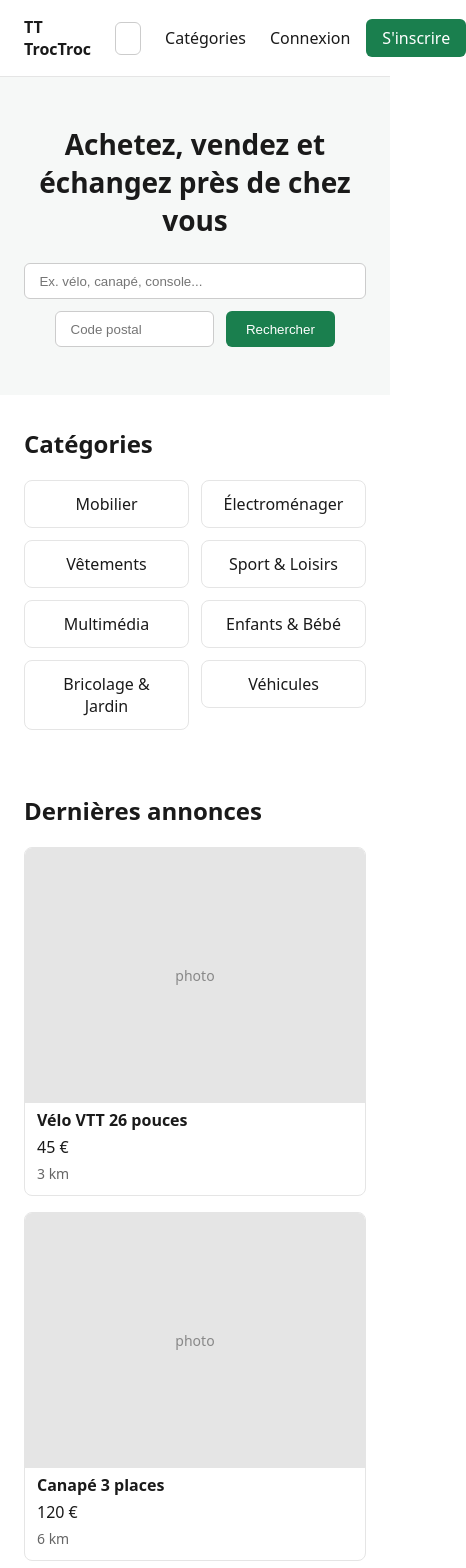
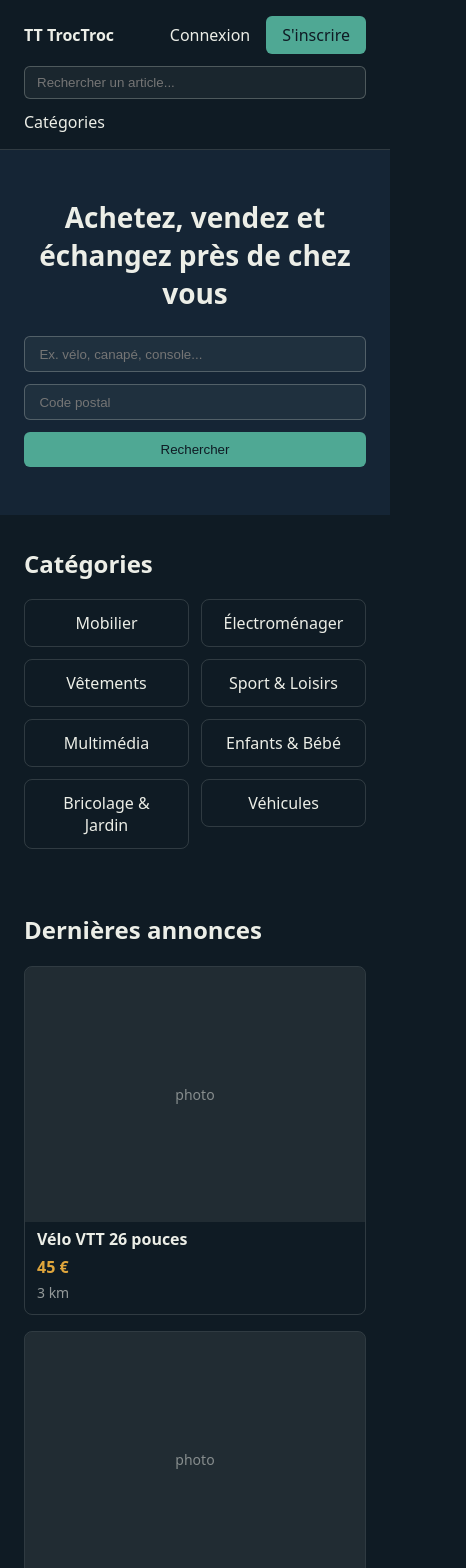
Before and after one commit to narimenOUHIDA/Troc-Troc, a SvelteKit app in the folder frontend/: page / in a window 390 px wide. Shown: the top 1568 px of the page, 466 px wide, since content can reach past the window. Built offline with nearby package versions, Linux system fonts and the light colour scheme.

Commit message:
style(frontend): appliquer la charte graphique et le responsive mobile-first
Couleurs de la charte graphique v1 (fond, papier, confiance, repère) et
passage du header + de la recherche du hero en mobile-first (empilés
sur petit écran, repassent en ligne à partir de 768px).

```diff
--- a/frontend/src/app.css
+++ b/frontend/src/app.css
@@ -1,36 +1,66 @@
+/* Charte graphique v1 (docs/conception/troctroc-sprint0-slides.html, slide "Charte graphique") :
+   fond sombre, texte clair, vert "Confiance" pour les actions, doré "Repère" pour les mises en avant.
+   Version 1, à affiner en Sprint 1. */
+:root {
+	--color-fond: #0f1b24;
+	--color-papier: #eceee7;
+	--color-confiance: #4fa894;
+	--color-repere: #e0a63c;
+}
+
+*,
+*::before,
+*::after {
+	box-sizing: border-box;
+}
+
 body {
 	margin: 0;
 	font-family:
 		system-ui,
 		-apple-system,
 		sans-serif;
-	color: #1a1a1a;
+	background: var(--color-fond);
+	color: var(--color-papier);
 }
 
+/* Mobile-first : sur petit écran le header s'empile en 3 lignes (logo+auth / recherche / nav) via
+   flex-wrap + order, pour garder de grandes zones tactiles sans faire tenir 4 blocs sur une seule ligne
+   étroite. À partir de 48rem (768px) il repasse sur une seule ligne (cf. media query en bas de fichier). */
 .site-header {
 	display: flex;
+	flex-wrap: wrap;
 	align-items: center;
-	gap: 1.5rem;
+	gap: 0.75rem 1.5rem;
 	padding: 1rem 1.5rem;
-	border-bottom: 1px solid #e5e5e5;
+	border-bottom: 1px solid rgba(236, 238, 231, 0.15);
 }
 
 .logo {
+	order: 1;
 	font-weight: 700;
 	text-decoration: none;
 	color: inherit;
 }
 
 .header-search {
-	flex: 1;
+	order: 3;
+	flex-basis: 100%;
 }
 
 .header-search input {
 	width: 100%;
-	max-width: 24rem;
+	max-width: none;
 	padding: 0.5rem 0.75rem;
-	border: 1px solid #ccc;
+	border: 1px solid rgba(236, 238, 231, 0.25);
 	border-radius: 0.375rem;
+	background: rgba(236, 238, 231, 0.05);
+	color: var(--color-papier);
+}
+
+.header-nav {
+	order: 4;
+	flex-basis: 100%;
 }
 
 .header-nav a {
@@ -39,6 +69,8 @@ body {
 }
 
 .header-auth {
+	order: 2;
+	margin-left: auto;
 	display: flex;
 	gap: 1rem;
 	align-items: center;
@@ -50,8 +82,8 @@ body {
 }
 
 .button-primary {
-	background: #1a7f4e;
-	color: #fff !important;
+	background: var(--color-confiance);
+	color: var(--color-fond) !important;
 	padding: 0.5rem 1rem;
 	border-radius: 0.375rem;
 }
@@ -59,7 +91,7 @@ body {
 .hero {
 	text-align: center;
 	padding: 3rem 1.5rem;
-	background: #f6f8f7;
+	background: #152535;
 }
 
 .hero h1 {
@@ -67,34 +99,29 @@ body {
 	font-size: 1.75rem;
 }
 
+/* Mobile-first : champs empilés en pleine largeur (grandes zones tactiles). Repasse en ligne
+   à partir de 48rem, cf. media query en bas de fichier. */
 .hero-search {
 	display: flex;
-	flex-wrap: wrap;
-	justify-content: center;
+	flex-direction: column;
 	gap: 0.75rem;
 }
 
 .hero-search input {
+	width: 100%;
 	padding: 0.6rem 0.9rem;
-	border: 1px solid #ccc;
+	border: 1px solid rgba(236, 238, 231, 0.25);
 	border-radius: 0.375rem;
-}
-
-.hero-search input[name='q'] {
-	flex: 1;
-	min-width: 16rem;
-}
-
-.hero-search input[name='codePostal'] {
-	width: 8rem;
+	background: rgba(236, 238, 231, 0.05);
+	color: var(--color-papier);
 }
 
 .hero-search button {
 	padding: 0.6rem 1.25rem;
 	border: none;
 	border-radius: 0.375rem;
-	background: #1a7f4e;
-	color: #fff;
+	background: var(--color-confiance);
+	color: var(--color-fond);
 	cursor: pointer;
 }
 
@@ -115,7 +142,7 @@ body {
 	margin: 0;
 	padding: 0;
 	display: grid;
-	grid-template-columns: repeat(auto-fill, minmax(10rem, 1fr));
+	grid-template-columns: repeat(auto-fill, minmax(8rem, 1fr));
 	gap: 0.75rem;
 }
 
@@ -123,7 +150,7 @@ body {
 	display: block;
 	padding: 0.75rem 1rem;
 	text-align: center;
-	border: 1px solid #e5e5e5;
+	border: 1px solid rgba(236, 238, 231, 0.15);
 	border-radius: 0.5rem;
 	text-decoration: none;
 	color: inherit;
@@ -142,18 +169,18 @@ body {
 	display: block;
 	text-decoration: none;
 	color: inherit;
-	border: 1px solid #e5e5e5;
+	border: 1px solid rgba(236, 238, 231, 0.15);
 	border-radius: 0.5rem;
 	overflow: hidden;
 }
 
 .annonce-photo {
 	aspect-ratio: 4 / 3;
-	background: #e5e5e5;
+	background: rgba(236, 238, 231, 0.08);
 	display: flex;
 	align-items: center;
 	justify-content: center;
-	color: #888;
+	color: rgba(236, 238, 231, 0.5);
 	font-size: 0.875rem;
 }
 
@@ -167,8 +194,13 @@ body {
 	font-weight: 600;
 }
 
+.annonce-prix {
+	color: var(--color-repere);
+	font-weight: 600;
+}
+
 .annonce-distance {
-	color: #666;
+	color: rgba(236, 238, 231, 0.6);
 	font-size: 0.875rem;
 	margin-bottom: 0.75rem;
 }
@@ -180,7 +212,7 @@ body {
 	flex-wrap: wrap;
 	gap: 0.75rem;
 	padding: 1.5rem;
-	border-top: 1px solid #e5e5e5;
+	border-top: 1px solid rgba(236, 238, 231, 0.15);
 }
 
 .site-footer p {
@@ -196,3 +228,43 @@ body {
 	color: inherit;
 	text-decoration: none;
 }
+
+/* Palier desktop : au-delà de 48rem (768px) le header et la recherche du hero repassent sur une
+   seule ligne, l'écran étant assez large pour les 4 blocs du header et les 3 champs de recherche. */
+@media (min-width: 48rem) {
+	.header-search {
+		order: 2;
+		flex-basis: auto;
+		flex: 1;
+	}
+
+	.header-search input {
+		max-width: 24rem;
+	}
+
+	.header-nav {
+		order: 3;
+		flex-basis: auto;
+	}
+
+	.header-auth {
+		order: 4;
+		margin-left: 0;
+	}
+
+	.hero-search {
+		flex-direction: row;
+		flex-wrap: wrap;
+		justify-content: center;
+	}
+
+	.hero-search input[name='q'] {
+		flex: 1;
+		min-width: 16rem;
+		width: auto;
+	}
+
+	.hero-search input[name='codePostal'] {
+		width: 8rem;
+	}
+}
```
